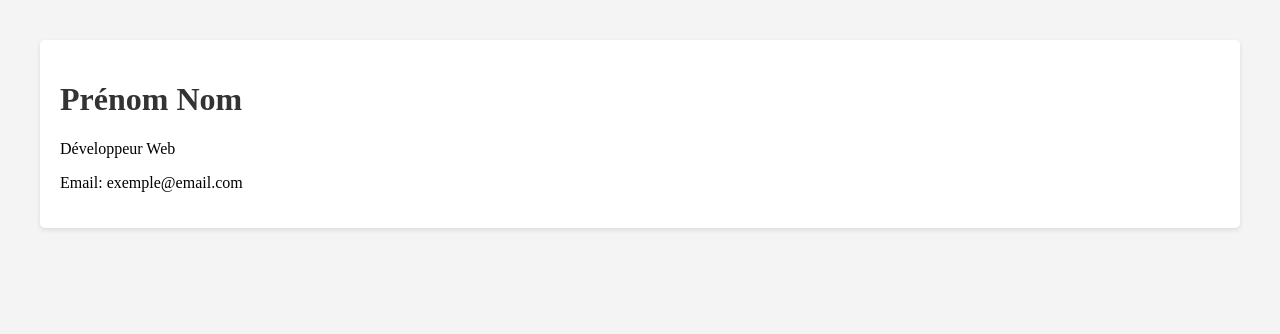
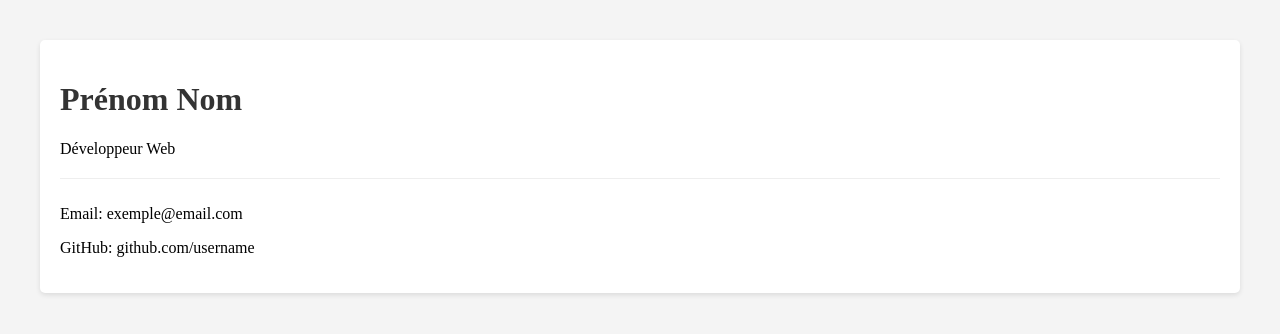
Before and after one commit to Msa33/carte_visite, a plain HTML site: page index.html in a window 1280 px wide. Drawn offline with Linux system fonts and the light colour scheme.

Commit message:
Add files via upload

```diff
--- a/index.html
+++ b/index.html
@@ -19,13 +19,22 @@
         h1{
             color: #333;
         }
+        .contact{
+            margin-top: 20px;
+            padding-top: 10px;
+            border-top: 1px solid #eee;
+        }
     </style>
 </head>
 <body>
     <div class="card">
         <h1>Prénom Nom</h1>
         <p>Développeur Web</p>
-        <p>Email: exemple@email.com</p>
+        <div class="contact">
+            <p>Email: exemple@email.com</p>
+            <p>GitHub: github.com/username</p>
+        </div>
+
     </div>
 </body>
 </html>
```
